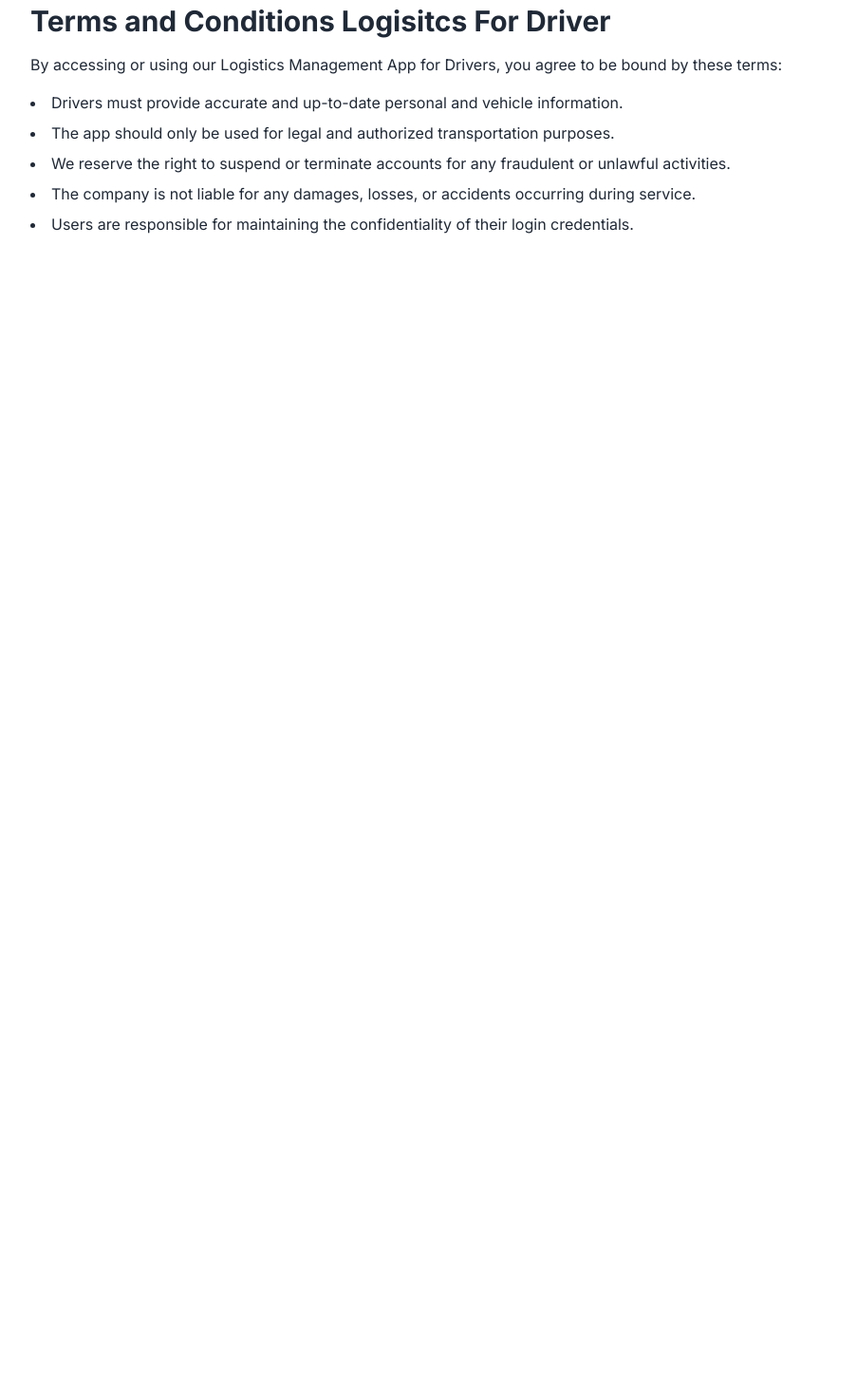
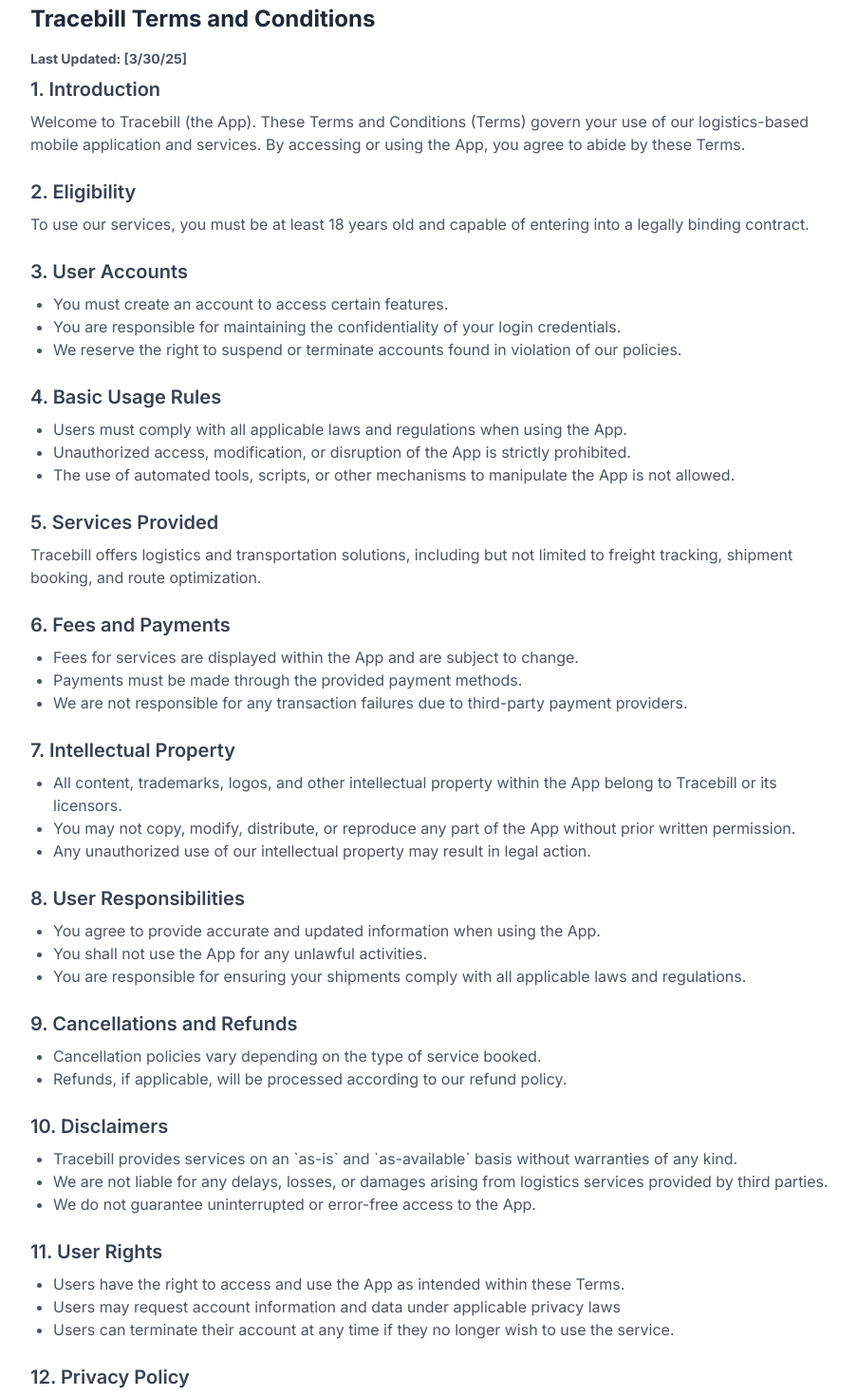
Before and after one commit to Abhinav-FP/Logistics, a Next.js app: page /term in a window 1280 px wide. Shown: the part 20-1490 px from the top of the page at 95% size, without its empty margins (184-1087 px from the left). Before the commit the page ends 800 px from the top, so only its background shows below. Built offline with nearby package versions, Linux system fonts and the light colour scheme.

Commit message:
remove console

```diff
--- a/src/pages/term/index.js
+++ b/src/pages/term/index.js
@@ -1,17 +1,112 @@
 import React from 'react'
+const Index = () => {
+    return (
+        <div className="max-w-4xl mx-auto p-6 bg-white ">
+            <h1 className="text-2xl font-bold text-gray-800 mb-4">Tracebill Terms and Conditions</h1>
+            <p className="text-gray-600 text-sm mb-2 font-bold">Last Updated: [3/30/25] </p>
+            <section className="mb-6">
+                <h2 className="text-xl font-semibold text-gray-700 mb-2">1. Introduction</h2>
+                <p className="text-gray-600">Welcome to Tracebill (the App). These Terms and Conditions (Terms) govern your use of our logistics-based mobile application and services. By accessing or using the App, you agree to abide by these Terms. </p>
+            </section>
+            <section className="mb-6">
+                <h2 className="text-xl font-semibold text-gray-700 mb-2">2. Eligibility</h2>
+                <p className="text-gray-600"> To use our services, you must be at least 18 years old and capable of entering into a legally binding contract. </p>
+            </section>
+            <section className="mb-6">
+                <h2 className="text-xl font-semibold text-gray-700 mb-2">3. User Accounts</h2>
+                <ul className="list-disc pl-6 text-gray-600">
+                    <li>You must create an account to access certain features.</li>
+                    <li>You are responsible for maintaining the confidentiality of your login credentials.</li>
+                    <li>We reserve the right to suspend or terminate accounts found in violation of our policies. </li>
+                </ul>
+            </section>
+            <section className="mb-6">
+                <h2 className="text-xl font-semibold text-gray-700 mb-2">4. Basic Usage Rules</h2>
+                <ul className="list-disc pl-6 text-gray-600">
+                    <li>Users must comply with all applicable laws and regulations when using the App.</li>
+                    <li>Unauthorized access, modification, or disruption of the App is strictly prohibited.</li>
+                    <li> The use of automated tools, scripts, or other mechanisms to manipulate the App is not allowed.
+                    </li>
+                </ul>
+            </section>
+            <section className="mb-6">
+                <h2 className="text-xl font-semibold text-gray-700 mb-2">5. Services Provided</h2>
+                <p className="text-gray-600"> Tracebill offers logistics and transportation solutions, including but not limited to freight tracking, shipment booking, and route optimization.  </p>
+            </section>
+            <section className="mb-6">
+                <h2 className="text-xl font-semibold text-gray-700 mb-2">6. Fees and Payments</h2>
+                <ul className="list-disc pl-6 text-gray-600">
+                    <li> Fees for services are displayed within the App and are subject to change.  </li>
+                    <li>  Payments must be made through the provided payment methods.
+                    </li>
+                    <li> We are not responsible for any transaction failures due to third-party payment providers.  </li>
+                </ul>
+            </section>
+            <section className="mb-6">
+                <h2 className="text-xl font-semibold text-gray-700 mb-2">7. Intellectual Property</h2>
+                <ul className="list-disc pl-6 text-gray-600">
+                    <li> All content, trademarks, logos, and other intellectual property within the App belong to Tracebill or its licensors. </li>
+                    <li>  You may not copy, modify, distribute, or reproduce any part of the App without prior written permission.
 
-export default function index() {
-    return (
-        <div className="max-w-4xl mx-auto p-6 text-gray-800">
-            <h1 className="text-3xl font-bold mb-4">Terms and Conditions Logisitcs For Driver</h1>
-            <p className="mb-4">By accessing or using our Logistics Management App for Drivers, you agree to be bound by these terms:</p>
-            <ul className="list-disc list-inside space-y-2">
-                <li>Drivers must provide accurate and up-to-date personal and vehicle information.</li>
-                <li>The app should only be used for legal and authorized transportation purposes.</li>
-                <li>We reserve the right to suspend or terminate accounts for any fraudulent or unlawful activities.</li>
-                <li>The company is not liable for any damages, losses, or accidents occurring during service.</li>
-                <li>Users are responsible for maintaining the confidentiality of their login credentials.</li>
-            </ul>
+                    </li>
+                    <li> Any unauthorized use of our intellectual property may result in legal action. </li>
+                </ul>
+            </section>
+            <section className="mb-6">
+                <h2 className="text-xl font-semibold text-gray-700 mb-2">8. User Responsibilities </h2>
+                <ul className="list-disc pl-6 text-gray-600">
+                    <li>  You agree to provide accurate and updated information when using the App.   </li>
+                    <li>  You shall not use the App for any unlawful activities. </li>
+                    <li>  You are responsible for ensuring your shipments comply with all applicable laws and regulations.   </li>
+                </ul>
+            </section>
+            <section className="mb-6">
+                <h2 className="text-xl font-semibold text-gray-700 mb-2">9. Cancellations and Refunds      </h2>
+                <ul className="list-disc pl-6 text-gray-600">
+                    <li> Cancellation policies vary depending on the type of service booked.</li>
+                    <li>Refunds, if applicable, will be processed according to our refund policy.
+                    </li>
+                </ul>
+            </section>
+            <section className="mb-6">
+                <h2 className="text-xl font-semibold text-gray-700 mb-2">10. Disclaimers </h2>
+                <ul className="list-disc pl-6 text-gray-600">
+                    <li> Tracebill provides services on an `as-is` and `as-available` basis without warranties of any kind.  </li>
+                    <li>  We are not liable for any delays, losses, or damages arising from logistics services provided by third parties.    </li>
+                    <li> We do not guarantee uninterrupted or error-free access to the App. </li>
+                </ul>
+            </section>
+            <section className="mb-6">
+                <h2 className="text-xl font-semibold text-gray-700 mb-2">11. User Rights  </h2>
+                <ul className="list-disc pl-6 text-gray-600">
+                    <li> Users have the right to access and use the App as intended within these Terms.  </li>
+                    <li>  Users may request account information and data under applicable privacy laws   </li>
+                    <li>  Users can terminate their account at any time if they no longer wish to use the service.
+                    </li>
+                </ul>
+            </section>
+            <section className="mb-6">
+                <h2 className="text-xl font-semibold text-gray-700 mb-2">12. Privacy Policy</h2>
+                <p className="text-gray-600">Your use of the App is also governed by our Privacy Policy, which outlines how we collect, use, and store your data. </p>
+            </section>
+            <section className="mb-6">
+                <h2 className="text-xl font-semibold text-gray-700 mb-2">13. Termination</h2>
+                <p className="text-gray-600">We reserve the right to terminate or suspend access to the App for violations of these Terms. </p>
+            </section>
+            <section className="mb-6">
+                <h2 className="text-xl font-semibold text-gray-700 mb-2">14. Changes to Terms</h2>
+                <p className="text-gray-600">We may update these Terms at any time. Continued use of the App after modifications indicates your acceptance of the new Terms. </p>
+            </section>
+            <section className="mb-6">
+                <h2 className="text-xl font-semibold text-gray-700 mb-2">15. Governing Law</h2>
+                <p className="text-gray-600"> These Terms shall be governed by and construed in accordance with the laws of Austin, TX. </p>
+            </section>
+            <section className="mb-6">
+                <h2 className="text-xl font-semibold text-gray-700 mb-2">16. Contact Us</h2>
+                <p className="text-gray-600"> For any questions or concerns regarding these Terms, please contact us <a href="mailto:sukh@tracebill.com" className="text-blue-600 underline">sukh@tracebill.com</a>.</p>
+            </section>
         </div>
-    )
-}
+    );
+};
+
+export default Index;
```
